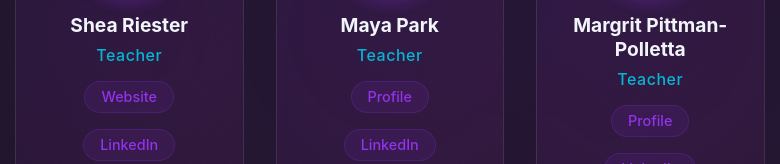
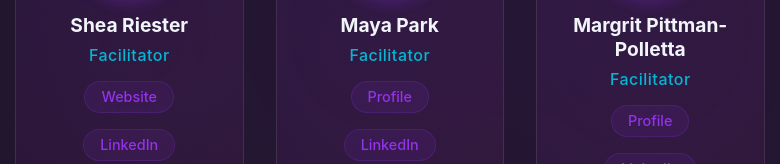
Before and after one commit to aditya-aswani/brooklyn-insight-website, a website: page index.html in a window 1280 px wide. Shown: the part 5896-6060 px from the top of the page, 120-900 px from the left. Drawn offline with Linux system fonts and the light colour scheme.

Commit message:
teacher -> facilitator

```diff
--- a/index.html
+++ b/index.html
@@ -347,7 +347,7 @@
                         </div>
                         <div class="member-info">
                             <h4>Shea Riester</h4>
-                            <p class="member-role">Teacher</p>
+                            <p class="member-role">Facilitator</p>
                             <div class="member-links">
                                 <a href="https://www.embodiednonviolence.com/" target="_blank">Website</a>
                                 <a href="https://www.linkedin.com/in/shea-riester-lmsw-sep-80217b92/" target="_blank">LinkedIn</a>
@@ -361,7 +361,7 @@
                         </div>
                         <div class="member-info">
                             <h4>Maya Park</h4>
-                            <p class="member-role">Teacher</p>
+                            <p class="member-role">Facilitator</p>
                             <div class="member-links">
                                 <a href="https://www.buddhistinquiry.org/person/maya-park/" target="_blank">Profile</a>
                                 <a href="https://www.linkedin.com/in/maya-park-6553b9157/" target="_blank">LinkedIn</a>
@@ -375,7 +375,7 @@
                         </div>
                         <div class="member-info">
                             <h4>Margrit Pittman-Polletta</h4>
-                            <p class="member-role">Teacher</p>
+                            <p class="member-role">Facilitator</p>
                             <div class="member-links">
                                 <a href="https://www.dharma.org/teacher/margrit-pittman-polletta/" target="_blank">Profile</a>
                                 <a href="https://www.linkedin.com/in/margrit-pittman-polletta-35511310/" target="_blank">LinkedIn</a>
```
